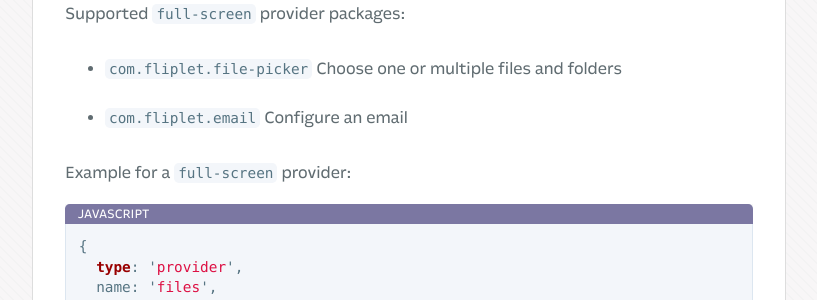
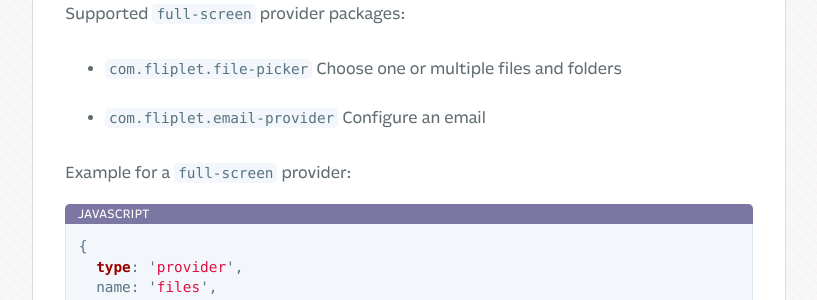
Before and after one commit to Fliplet/fliplet-cli, a Jekyll site: the page built from docs/API/helpers/interface-fields.md, in a window 1280 px wide and 900 px high, scrolled down 7287 px. Shown: the part 150-450 px from the top of the window, without its empty margins (254-1071 px from the left). Built offline with Jekyll 4.4.1, drawn with Linux system fonts in a browser that asks for light colours; nearby versions of some CDN libraries; our own code applies the rules of GitHub Pages for plain Markdown files; library files that are not in the unit come from our copies; comment, search, counter and statistics services are not loaded; a style sheet for code colours, icons or effects is not loaded.

Commit message:
typo on provider name

```diff
--- a/docs/API/helpers/interface-fields.md
+++ b/docs/API/helpers/interface-fields.md
@@ -254,7 +254,7 @@
 Supported `full-screen` provider packages:
 
 - `com.fliplet.file-picker` Choose one or multiple files and folders
-- `com.fliplet.email` Configure an email
+- `com.fliplet.email-provider` Configure an email
 
 Example for a `full-screen` provider:
 
```
